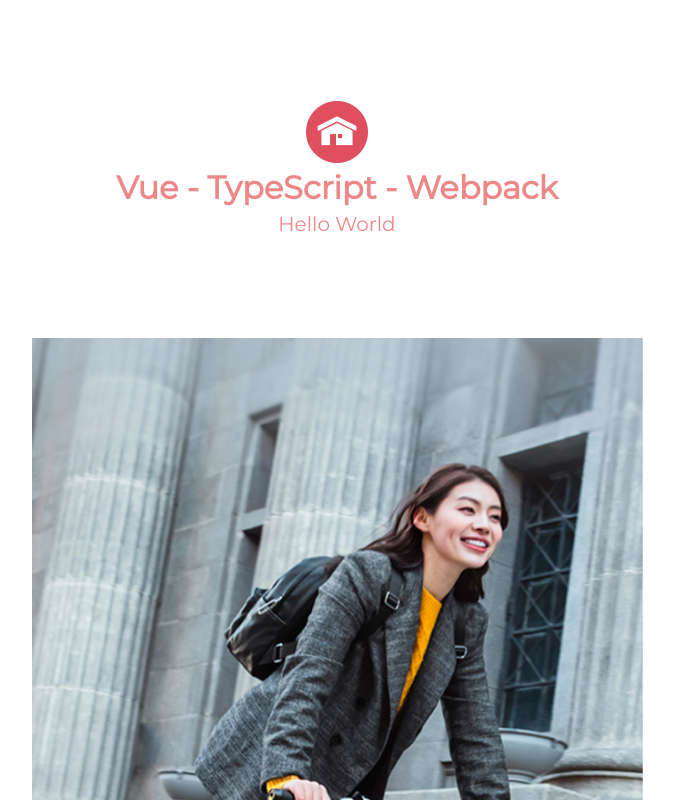
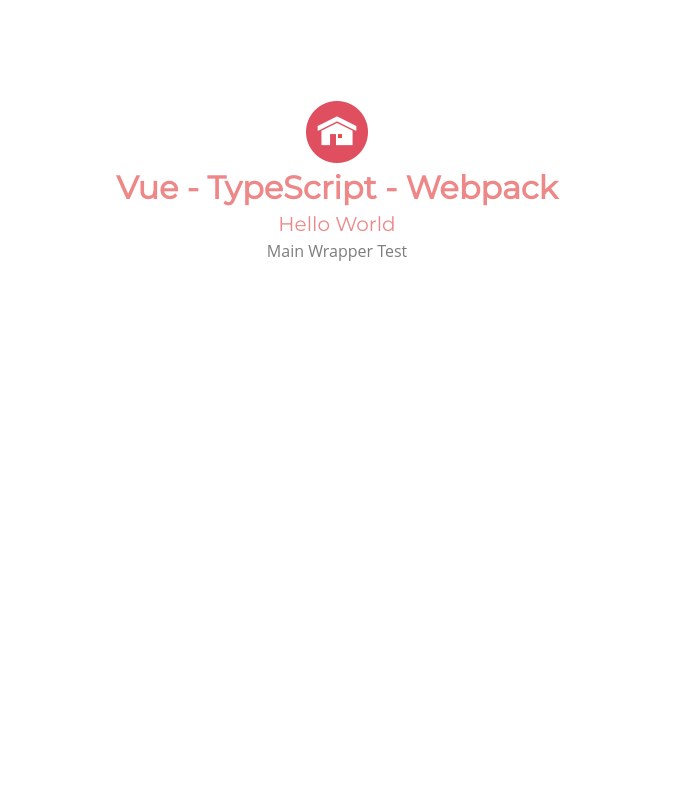
Before and after one commit to User-960/Online-shop, a Vue app: page / in a window 1280 px wide. Shown: the top 800 px of the page, without its empty margins (303-977 px from the left). Built offline with nearby package versions, Linux system fonts and the light colour scheme.

Commit message:
feat: ...

```diff
--- a/src/App.vue
+++ b/src/App.vue
@@ -3,32 +3,33 @@
     class="main__img-icon"
     src="./static/images/home.png"
     alt="logo"
-  >
+  />
   <h1 class="main__title">
     Vue - TypeScript - Webpack
   </h1>
   <p class="main__message">
     {{ message }}
   </p>
-  <img
-    class="main__img-back"
-    src="./static/images/info-img.jpg"
-    alt="img"
-  >
+  <vMainWrapper :title="title" />
 </template>
 
 <script lang="ts">
 import { defineComponent } from 'vue';
+import vMainWrapper from './components/v-main-wrapper.vue';
 
 export default defineComponent({
   name: 'App',
+  components: {
+    vMainWrapper
+  },
   data: () => ({
     message: 'Hello World',
-  }),
+    title: 'Main Wrapper Test'
+  })
 });
 </script>
 
-<style lang="scss" scoped>
+<style lang="scss">
 @import './static/style/vars';
 
 .main {
--- /dev/null
+++ b/src/components/v-main-wrapper.vue
@@ -0,0 +1,36 @@
+<template>
+  <div class="v-main-wrapper">
+    {{ title }}
+  </div>
+</template>
+
+<script lang="ts">
+  import { defineComponent } from 'vue';
+
+  export default defineComponent({
+    name: 'v-main-wrapper',
+    components: {},
+    props: {
+      title: String,
+    },
+    data: () => ({
+
+    }),
+    computed: {},
+    watch: {},
+    mounted() {
+      console.log('Hello! I am alive.');
+    },
+    methods: {},
+  });
+</script>
+
+<style lang="scss">
+  .v-main-wrapper {
+    display: flex;
+    justify-content: center;
+    align-items: center;
+    max-width: 900px;
+    margin: 0 auto;
+  }
+</style>
--- a/src/main.ts
+++ b/src/main.ts
@@ -3,8 +3,6 @@
 import {createApp} from 'vue';
 import App from './App.vue';
 
-createApp(App).mount('#app');
+const app = createApp(App);
 
-const user = { first_name: 'John' };
-const userExtended = { ...user, last_name: 'Doe' };
-console.log(Object.values(userExtended));
+app.mount('#app');
```
Also changed, not shown: .eslintrc.json.
